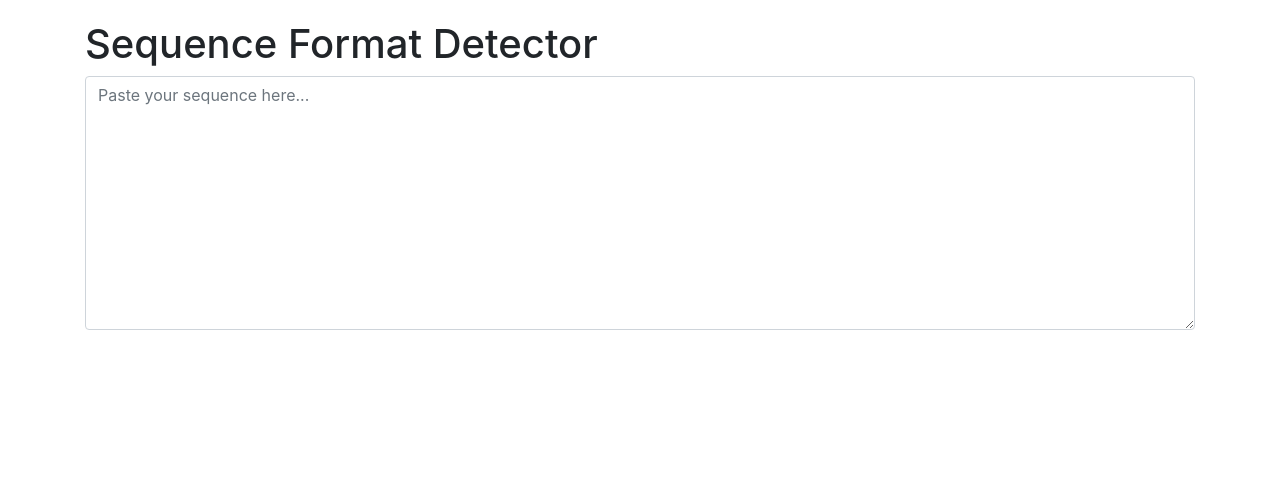
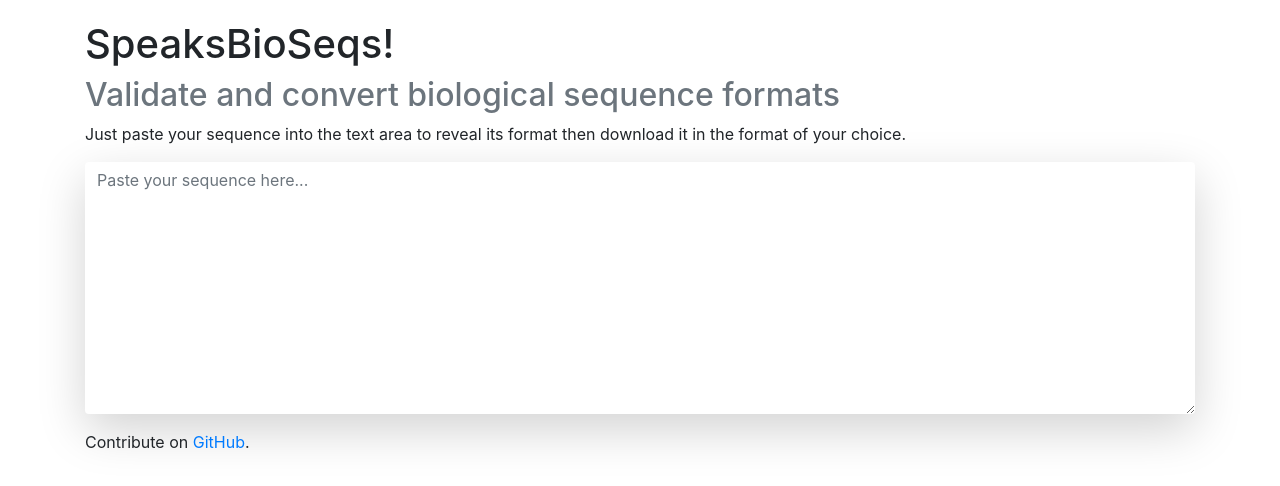
Before and after one commit to stuartmac/speaks-bioseqs, a website: page index.html in a window 1280 px wide. Drawn offline with nearby package versions, Linux system fonts and the light colour scheme.

Commit message:
Added header, instructions, footer, and enhanced textarea

```diff
--- a/index.html
+++ b/index.html
@@ -3,17 +3,24 @@
 <head>
     <meta charset="UTF-8">
     <meta name="viewport" content="width=device-width, initial-scale=1.0">
-    <title>Sequence Format Detector</title>
+    <title>SpeaksBioSeqs</title>
     <link href="https://stackpath.bootstrapcdn.com/bootstrap/4.5.2/css/bootstrap.min.css" rel="stylesheet">
     <link rel="stylesheet" href="style.css">
 </head>
 <body>
     <div class="container">
-        <h1>Sequence Format Detector</h1>
-        <textarea id="sequenceInput" class="form-control" rows="10" placeholder="Paste your sequence here..."></textarea>
+        <h1>SpeaksBioSeqs!</h1>
+        <h2 class="text-muted">Validate and convert biological sequence formats</h2>
+        <p>Just paste your sequence into the text area to reveal its format then download it in the format of your choice.</p>
+        <textarea id="sequenceInput" class="form-control shadow-lg rounded border-0" rows="10" placeholder="Paste your sequence here..." aria-label="Sequence input"></textarea>
         <p id="feedback"></p>
         <!-- More UI elements as needed -->
     </div>
     <script src="script.js"></script>
+    <footer>
+        <div class="container">
+            <p>Contribute on <a href="https://github.com/stuartmac/speaks-bioseqs">GitHub</a>.</p>
+        </div>
+    </footer>
 </body>
 </html>
```
